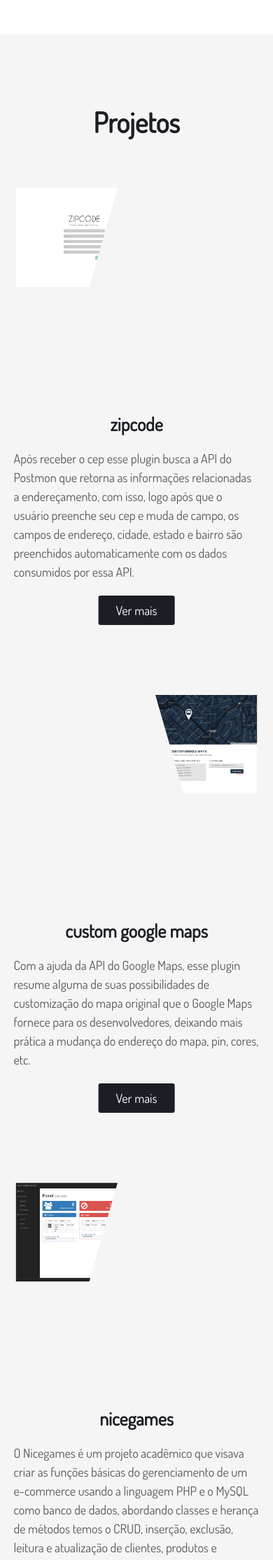
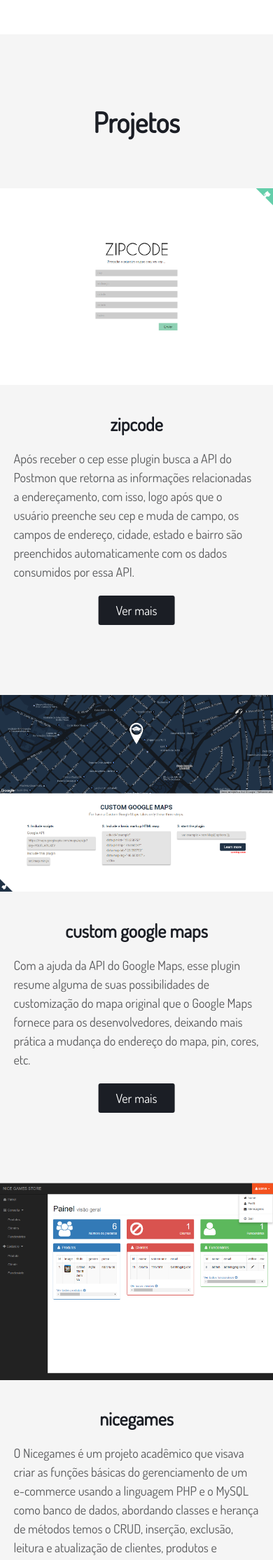
Before and after one commit to jeffersondanielss/jeffersondanielss.github.io, a Jekyll site: the page built from index.html, in a window 390 px wide. Shown: the part 1428-3657 px from the top of the page at 70% size. Built offline with Jekyll 4.4.1, drawn with Linux system fonts in a browser that asks for light colours; comment, search, counter and statistics services are not loaded.

Commit message:
mobile fix

```diff
--- a/_sass/sections/_projects.scss
+++ b/_sass/sections/_projects.scss
@@ -67,8 +67,8 @@
 
   @media screen and ( max-width: $ipad ) {
 
-    .project__ilustration--zipcode,
-    .project__ilustration--maps {
+    .project__ilustration--left,
+    .project__ilustration--right {
       transform: none;
       width: 100%;
 
--- a/assets/css/main.css
+++ b/assets/css/main.css
@@ -1292,12 +1292,12 @@
   line-height: 27px; }
 
 @media screen and (max-width: 768px) {
-  .project__ilustration--zipcode,
-  .project__ilustration--maps {
+  .project__ilustration--left,
+  .project__ilustration--right {
     transform: none;
     width: 100%; }
-    .project__ilustration--zipcode img,
-    .project__ilustration--maps img {
+    .project__ilustration--left img,
+    .project__ilustration--right img {
       transform: none; }
 
   .project__content {
```
Also changed, not shown: 2 other files.
